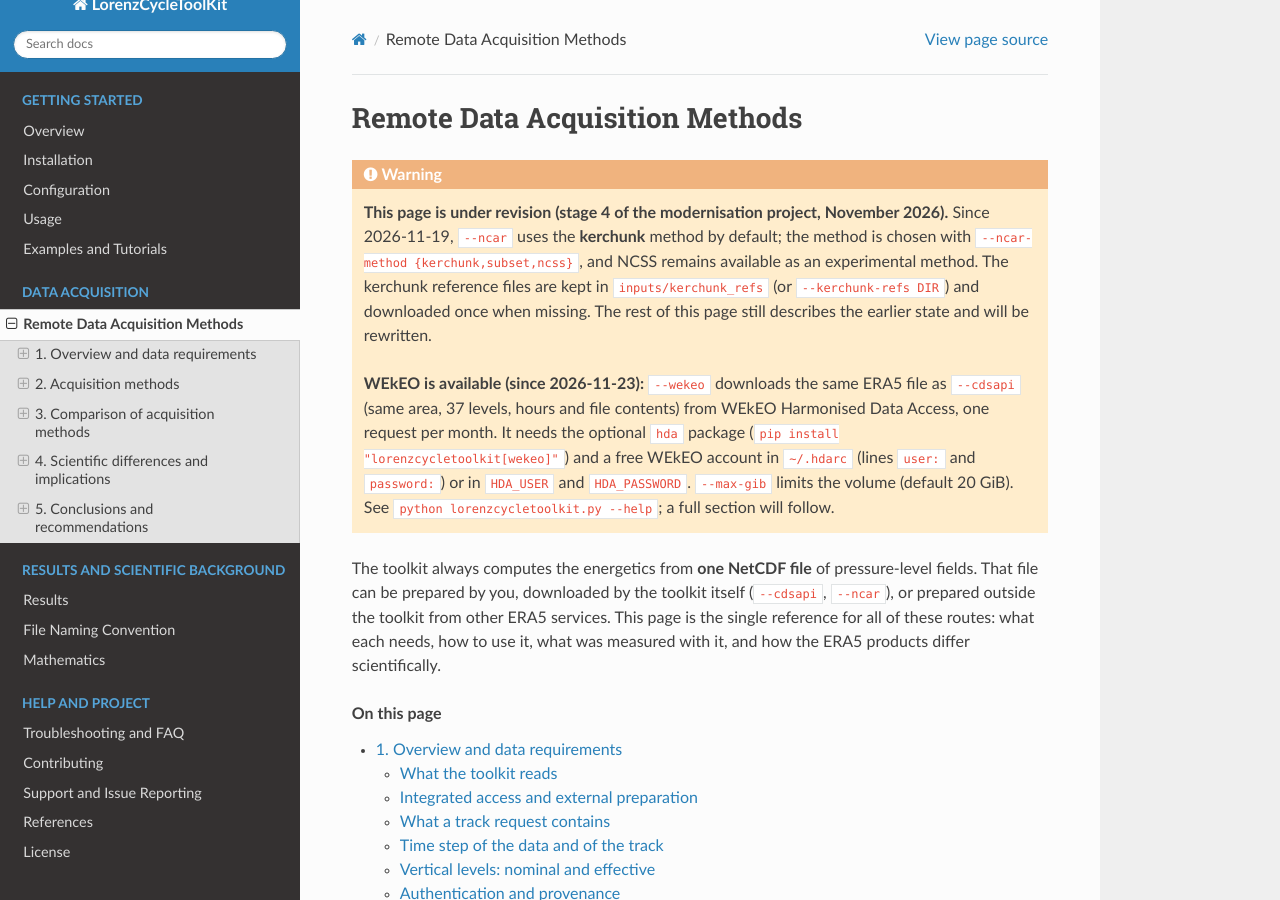
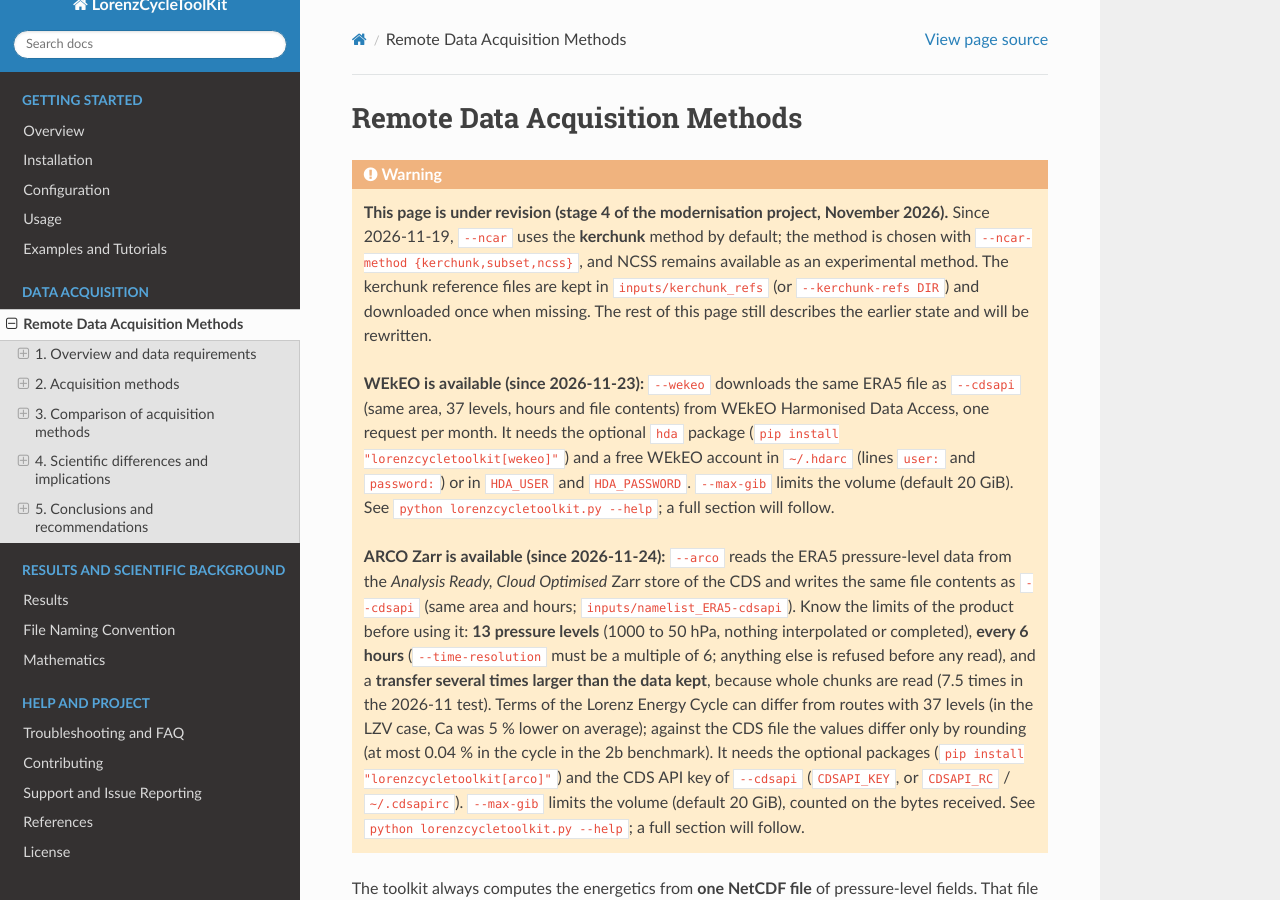
Before and after one commit to daniloceano/LorenzCycleToolkit, a Sphinx documentation site: the page built from docs/source/remote_data_acquisition.rst, in a window 1280 px wide and 900 px high. Built offline with Sphinx 7.4.7 and the Read the Docs theme 3.1.0, drawn with Linux system fonts in a browser that asks for light colours.

Commit message:
docs(4b.2): note on --arco in the user docs and the changelog
Co-Authored-By: Claude Sonnet 5.5 <noreply@anthropic.com>

```diff
--- a/docs/source/remote_data_acquisition.rst
+++ b/docs/source/remote_data_acquisition.rst
@@ -16,6 +16,18 @@ Remote Data Acquisition Methods
    optional ``hda`` package (``pip install "lorenzcycletoolkit[wekeo]"``) and a free WEkEO account in ``~/.hdarc``
    (lines ``user:`` and ``password:``) or in ``HDA_USER`` and ``HDA_PASSWORD``. ``--max-gib`` limits the volume
    (default 20 GiB). See ``python lorenzcycletoolkit.py --help``; a full section will follow.
+
+   **ARCO Zarr is available (since 2026-11-24):** ``--arco`` reads the ERA5 pressure-level data from the *Analysis
+   Ready, Cloud Optimised* Zarr store of the CDS and writes the same file contents as ``--cdsapi`` (same area and
+   hours; ``inputs/namelist_ERA5-cdsapi``). Know the limits of the product before using it: **13 pressure levels**
+   (1000 to 50 hPa, nothing interpolated or completed), **every 6 hours** (``--time-resolution`` must be a multiple of
+   6; anything else is refused before any read), and a **transfer several times larger than the data kept**, because
+   whole chunks are read (7.5 times in the 2026-11 test). Terms of the Lorenz Energy Cycle can differ from routes
+   with 37 levels (in the LZV case, Ca was 5 % lower on average); against the CDS file the values differ only by
+   rounding (at most 0.04 % in the cycle in the 2b benchmark). It needs the optional packages
+   (``pip install "lorenzcycletoolkit[arco]"``) and the CDS API key of ``--cdsapi`` (``CDSAPI_KEY``, or
+   ``CDSAPI_RC`` / ``~/.cdsapirc``). ``--max-gib`` limits the volume (default 20 GiB), counted on the bytes
+   received. See ``python lorenzcycletoolkit.py --help``; a full section will follow.
 
 .. raw:: html
 
```
Also changed, not shown: CHANGELOG.md (+18 -0 lines), docs/source/configuration.rst (+4 -4 lines).
